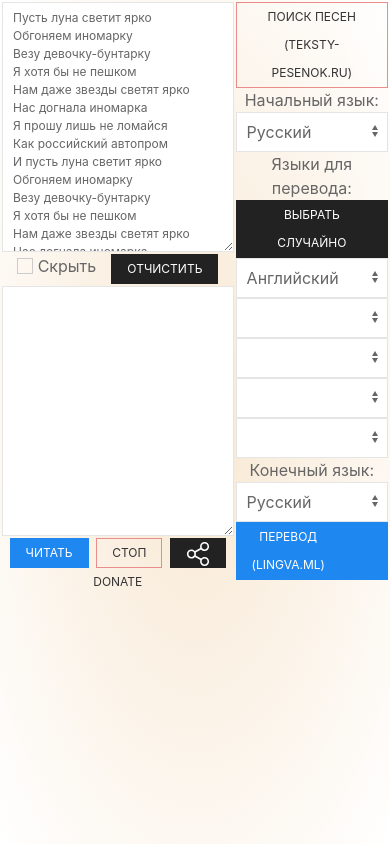
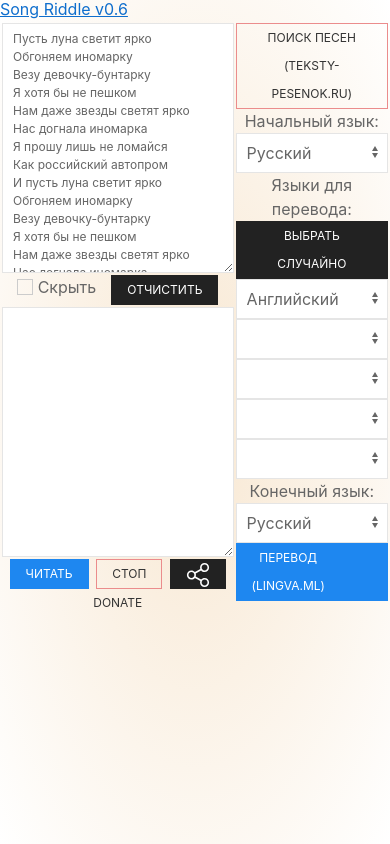
Before and after one commit to stswoon/song-riddle, a website: page src/public/index.html in a window 390 px wide. Drawn offline with nearby package versions, Linux system fonts and the light colour scheme.

Commit message:
add manifest

```diff
--- a/src/public/index.html
+++ b/src/public/index.html
@@ -9,6 +9,8 @@
     <meta name="keywords" content="Song, Riddle, Translate, Песня, Загадка, Викторина, Перевод, Другие языки, Чтение">
     <meta name="viewport" content="width=device-width, initial-scale=1">
     <link rel="icon" type="image/x-icon" href="favicon.ico">
+    <link rel='manifest' href='manifest.json'>
+<!--    <link rel="shortcut icon" href="favicon.ico" type="image/x-icon">-->
 
     <link rel="stylesheet" href="//cdn.jsdelivr.net/npm/uikit@3.15.21/dist/css/uikit.min.css" />
     <script src="//cdn.jsdelivr.net/npm/uikit@3.15.21/dist/js/uikit.min.js"></script>
@@ -21,7 +23,7 @@
 
 <body class="body-style">
 
-    <h1 class="uk-heading-small">Song Riddle v0.6</h1>
+    <h1 class="uk-heading-small"><a href="/">Song Riddle v0.6</a></h1>
     <!--<h6>Song Riddle v0.4</h6>-->
     <p class="uk-text-meta">Викторина-загадка: загадай песню (или стих), переведи на другой язык или несколько,
         прослушай текст с потерей некоторых слов (или даже на другом языке) и попытайся отгадать.</p>
--- a/src/public/style.css
+++ b/src/public/style.css
@@ -89,7 +89,8 @@
 
 @media (max-width:641px) {
     .uk-heading-small {
-        display: none;
+        font-size: 16px;
+        margin-bottom: 2px;
     }
 
     .uk-text-meta {
```
Also changed, not shown: src/public/manifest.json (added).
